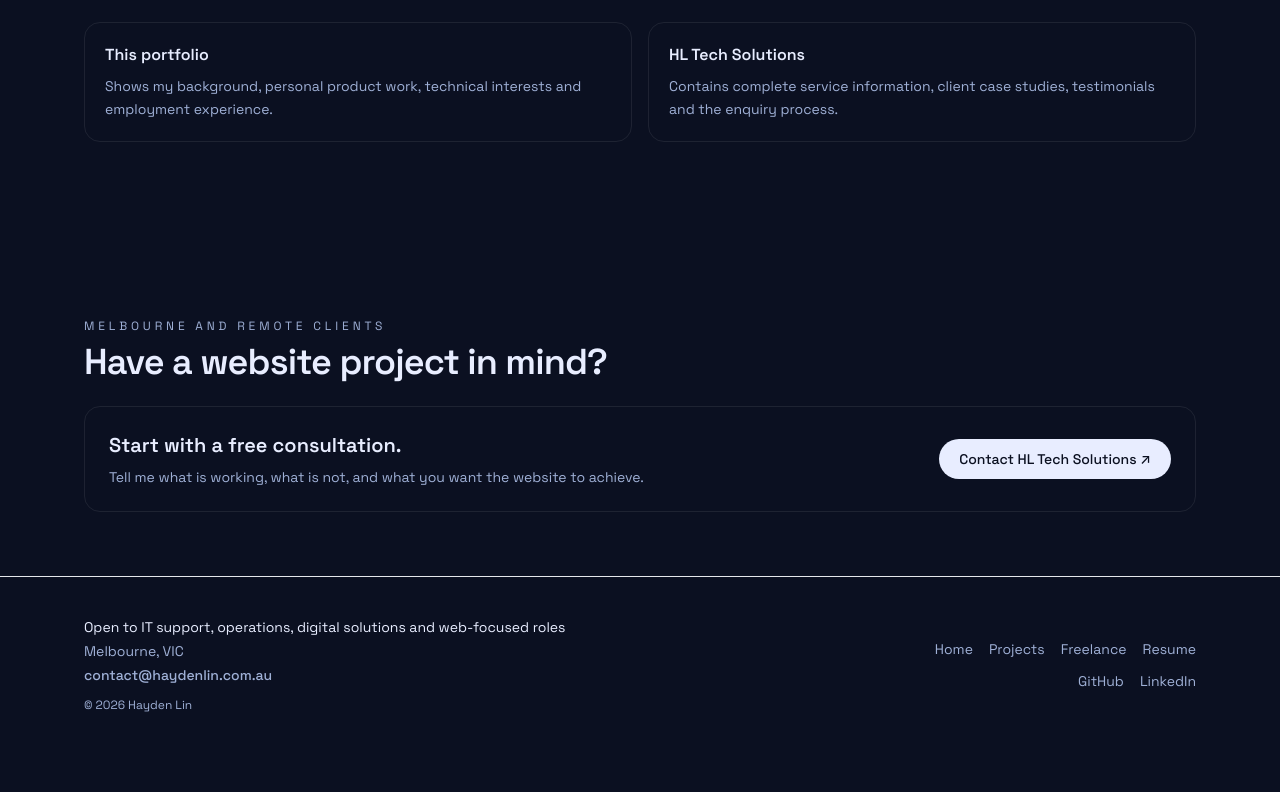
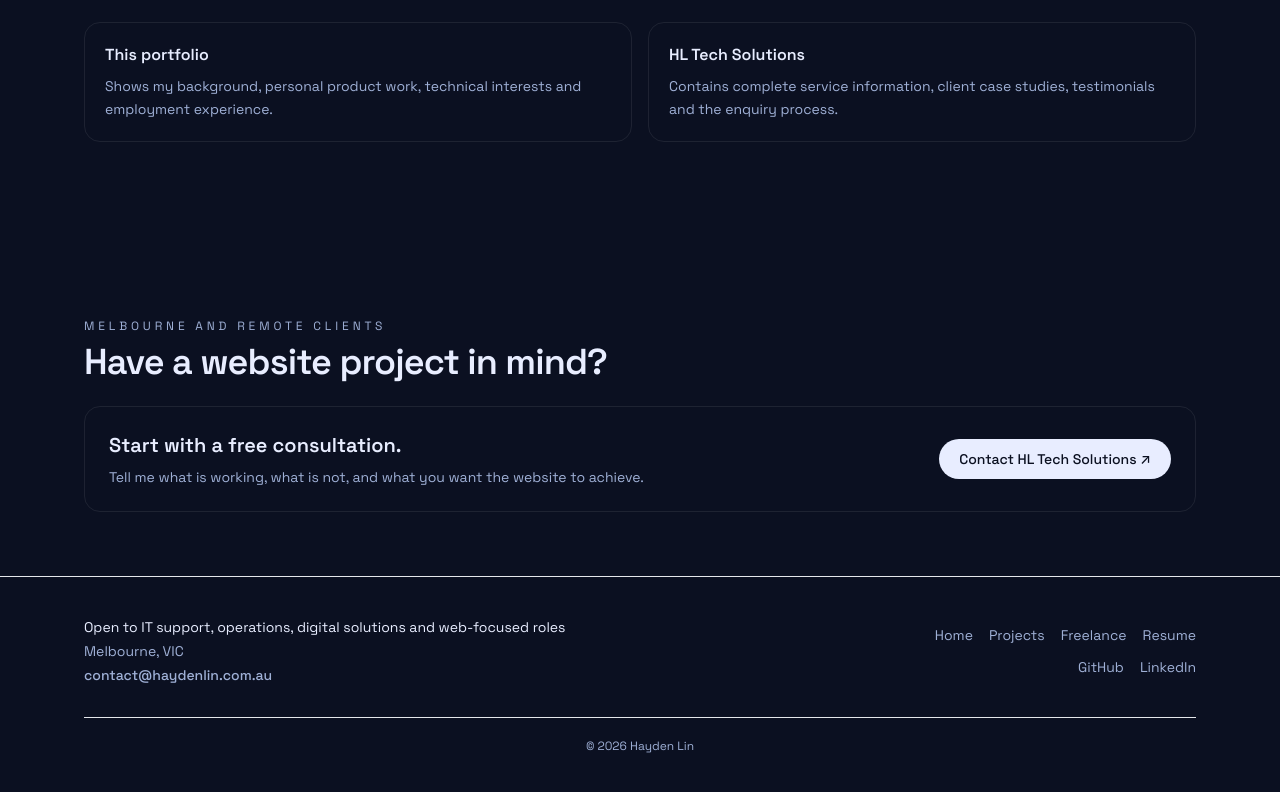
Before and after one commit to haijinlin/portfolio, a Next.js app: page /freelance in a window 1280 px wide. Shown: the part 2152-2944 px from the top of the page. Before the commit the page ends 2905 px from the top, so only its background shows below. Built offline with nearby package versions, Linux system fonts and the light colour scheme.

Commit message:
Refine hero positioning and footer layout

```diff
--- a/components/footer.tsx
+++ b/components/footer.tsx
@@ -13,7 +13,8 @@ const socials = [
 export function Footer() {
   return (
     <footer className="border-t border-border/60 bg-background/60">
-      <div className="mx-auto flex max-w-6xl flex-col gap-4 px-5 py-10 text-sm text-muted-foreground md:flex-row md:items-center md:justify-between">
+      <div className="mx-auto max-w-6xl px-5 py-10 text-sm text-muted-foreground">
+        <div className="flex flex-col gap-4 md:flex-row md:items-center md:justify-between">
           <div className="space-y-1">
             <p className="text-foreground">Open to IT support, operations, digital solutions and web-focused roles</p>
             <p>Melbourne, VIC</p>
@@ -23,7 +24,6 @@ export function Footer() {
             >
               contact@haydenlin.com.au
             </a>
-          <p className="pt-2 text-xs">© 2026 Hayden Lin</p>
           </div>
 
           <div className="flex flex-col gap-3 text-sm text-muted-foreground md:items-end">
@@ -43,6 +43,8 @@ export function Footer() {
             </div>
           </div>
         </div>
+        <p className="mt-8 border-t border-border/60 pt-5 text-center text-xs">© 2026 Hayden Lin</p>
+      </div>
     </footer>
   );
 }
--- a/components/hero.tsx
+++ b/components/hero.tsx
@@ -11,8 +11,8 @@ export function Hero() {
       <div className="relative mx-auto max-w-6xl px-5">
         <motion.div initial={{ opacity: 0, y: 24 }} animate={{ opacity: 1, y: 0 }} transition={{ duration: 0.55, ease: "easeOut" }} className="max-w-4xl space-y-6">
           <p className="text-xs uppercase tracking-[0.32em] text-muted-foreground">IT Support · Operations · Digital Solutions</p>
-          <h1 className="text-4xl font-semibold leading-tight tracking-tight sm:text-6xl">From warehouse operations to family management, I build practical software for everyday problems.</h1>
-          <p className="max-w-3xl text-lg leading-relaxed text-muted-foreground">Melbourne-based digital solutions professional with experience across operations, IT support, web delivery and digital marketing. I turn manual workflows into clear, useful applications through practical product thinking and AI-assisted development.</p>
+          <h1 className="text-4xl font-semibold leading-tight tracking-tight sm:text-6xl">I combine IT, operations and product thinking to turn real-world workflows into practical software.</h1>
+          <p className="max-w-3xl text-lg leading-relaxed text-muted-foreground">Melbourne-based digital solutions professional with a background in software development, IT support, web delivery and business operations. I use practical product thinking and AI-assisted development to transform manual processes into clear, useful applications.</p>
           <div className="flex flex-wrap gap-3">
             <a href="/projects" className="rounded-full bg-foreground px-5 py-2.5 text-background transition hover:-translate-y-0.5 hover:shadow-glow">View projects</a>
             <a href="/hayden-lin-resume.pdf" download className="rounded-full border border-border px-5 py-2.5 transition hover:-translate-y-0.5 hover:border-foreground">Download resume</a>
```
Lines whose indentation alone changed are shown as unchanged.
